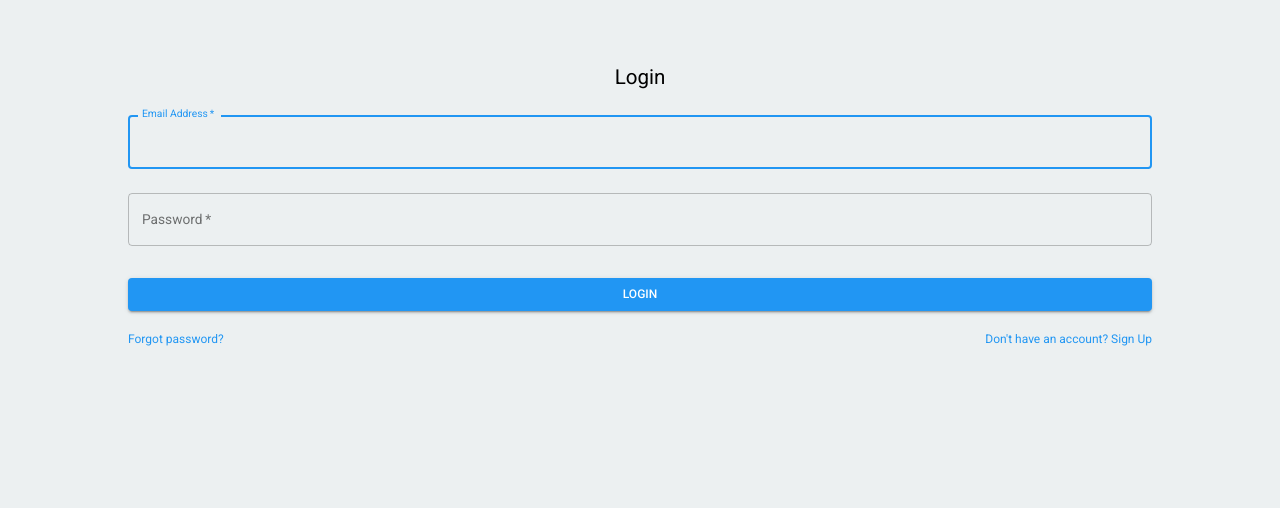
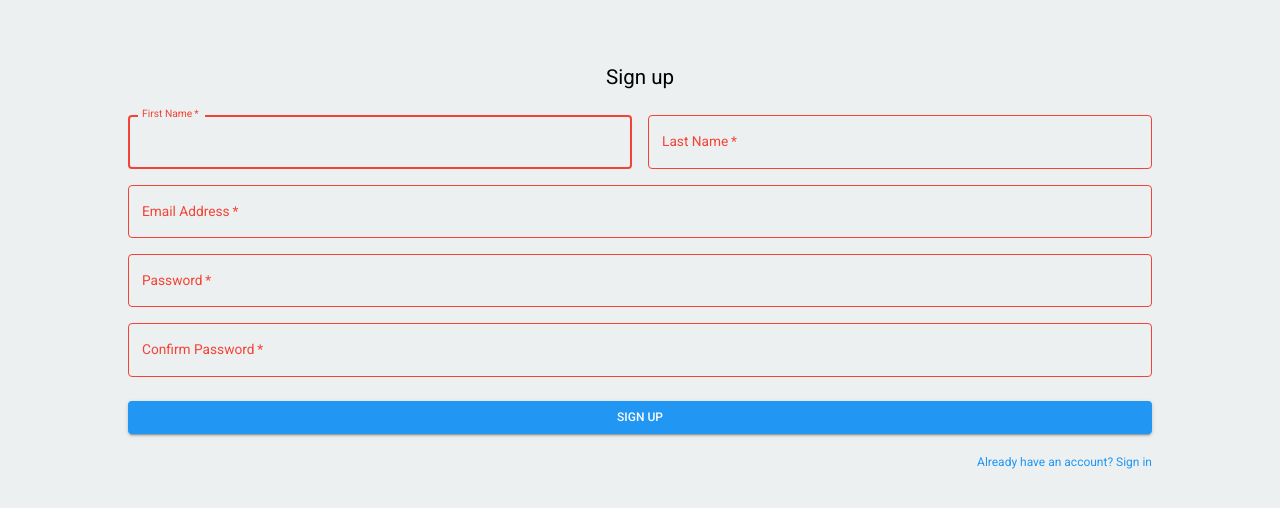
Before and after one commit to saidur-rahman1/updateMe, a React (Create React App) app in the folder client/: page / in a window 1280 px wide. Shown: the top 508 px of the page. Built offline with nearby package versions, Linux system fonts and the light colour scheme.

Commit message:
progress1

```diff
--- a/client/src/App.js
+++ b/client/src/App.js
@@ -3,7 +3,7 @@ import { MuiThemeProvider } from "@material-ui/core";
 import { BrowserRouter, Route } from "react-router-dom";
 
 import { theme } from "./themes/theme";
-import LandingPage from "./pages/Landing";
+import SignUp from "./pages/SignUp";
 import Login from "./pages/Login";
 
 import "./App.css";
@@ -12,7 +12,8 @@ function App() {
   return (
     <MuiThemeProvider theme={theme}>
       <BrowserRouter>
-        <Route path="/" component={Login} />
+        <Route path="/" component={SignUp} exact />
+        <Route path="/login" component={Login} />
       </BrowserRouter>
     </MuiThemeProvider>
   );
--- a/client/src/pages/Login.js
+++ b/client/src/pages/Login.js
@@ -1,4 +1,4 @@
-import React from 'react';
+import React, { useState, useEffect } from 'react';
 import Avatar from '@material-ui/core/Avatar';
 import Button from '@material-ui/core/Button';
 import CssBaseline from '@material-ui/core/CssBaseline';
@@ -33,8 +33,24 @@ const useStyles = makeStyles((theme) => ({
   },
 }));
 
+const initialValues = {
+  id: 0,
+  email: '',
+  password: ''
+};
+
 export default function Login() {
   const classes = useStyles();
+
+  const [values, setValues] = useState(initialValues);
+
+  const handleInputChange = e => {
+    const { name, value } = e.target
+    setValues({
+      ...values,
+      [name]:value
+    })
+  }
 
   return (
     <Grid component="main">
@@ -53,6 +69,8 @@ export default function Login() {
             name="email"
             autoComplete="email"
             autoFocus
+            value={values.email}
+            onChange={handleInputChange}
           />
           <TextField
             variant="outlined"
@@ -64,6 +82,8 @@ export default function Login() {
             type="password"
             id="password"
             autoComplete="current-password"
+            value={values.password}
+            onChange={handleInputChange}
           />
           <Button
             type="submit"
@@ -81,7 +101,7 @@ export default function Login() {
               </Link>
             </Grid>
             <Grid item>
-              <Link href="#" variant="body2">
+              <Link href="/" variant="body2">
                 {"Don't have an account? Sign Up"}
               </Link>
             </Grid>
--- /dev/null
+++ b/client/src/pages/SignUp.js
@@ -0,0 +1,174 @@
+import React, { useState, useEffect } from 'react';
+import Avatar from '@material-ui/core/Avatar';
+import Button from '@material-ui/core/Button';
+import CssBaseline from '@material-ui/core/CssBaseline';
+import TextField from '@material-ui/core/TextField';
+import FormControlLabel from '@material-ui/core/FormControlLabel';
+import Checkbox from '@material-ui/core/Checkbox';
+import Link from '@material-ui/core/Link';
+import Grid from '@material-ui/core/Grid';
+import Box from '@material-ui/core/Box';
+import LockOutlinedIcon from '@material-ui/icons/LockOutlined';
+import Typography from '@material-ui/core/Typography';
+import { makeStyles } from '@material-ui/core/styles';
+import Container from '@material-ui/core/Container';
+
+const useStyles = makeStyles((theme) => ({
+  paper: {
+    marginTop: theme.spacing(8),
+    display: 'flex',
+    flexDirection: 'column',
+    alignItems: 'center',
+  },
+  avatar: {
+    margin: theme.spacing(1),
+    backgroundColor: theme.palette.secondary.main,
+  },
+  form: {
+    width: '80%', // Fix IE 11 issue.
+    marginTop: theme.spacing(3),
+  },
+  submit: {
+    margin: theme.spacing(3, 0, 2),
+  },
+}));
+
+const initialValues = {
+  id: 0,
+  firstName: '',
+  lastName: '',
+  email: '',
+  password1: '',
+  password2: ''
+};
+
+export default function SignUp() {
+  const classes = useStyles();
+
+  const initialValidation = () => {
+    let temp = {}
+    temp.firstName = values.firstName?"":"Enter first name"
+    temp.lastName = values.lastName?"":"Enter last name"
+    temp.email = values.email?"":"Enter email"
+    temp.password1 = values.password1?"":"Enter password"
+    temp.password2 = values.password2?"":"Confirm password"
+  }
+
+  const [values, setValues] = useState(initialValues);
+
+  const handleInputChange = e => {
+    const { name, value } = e.target
+    setValues({
+      ...values,
+      [name]:value
+    })
+  }
+
+  return (
+    <Grid component="main" maxWidth="xs">
+      <Grid className={classes.paper}>
+        <Typography component="h1" variant="h5">
+          Sign up
+        </Typography>
+        <form className={classes.form} noValidate>
+          <Grid container spacing={2}>
+            <Grid item xs={12} sm={6}>
+              <TextField
+                error
+                helperText=""
+                autoComplete="fname"
+                name="firstName"
+                variant="outlined"
+                required
+                fullWidth
+                id="firstName"
+                label="First Name"
+                value={values.firstName}
+                onChange={handleInputChange, initialValidation}
+                autoFocus
+              />
+            </Grid>
+            <Grid item xs={12} sm={6}>
+              <TextField
+                error
+                helperText=""
+                variant="outlined"
+                required
+                fullWidth
+                id="lastName"
+                label="Last Name"
+                name="lastName"
+                autoComplete="lname"
+                value={values.lastName}
+                onChange={handleInputChange, initialValidation}
+              />
+            </Grid>
+            <Grid item xs={12}>
+              <TextField
+                error
+                helperText=""
+                variant="outlined"
+                required
+                fullWidth
+                id="email"
+                label="Email Address"
+                name="email"
+                autoComplete="email"
+                value={values.email}
+                onChange={handleInputChange, initialValidation}
+              />
+            </Grid>
+            <Grid item xs={12}>
+              <TextField
+                error
+                helperText=""
+                variant="outlined"
+                required
+                fullWidth
+                name="password1"
+                label="Password"
+                type="password"
+                id="password1"
+                autoComplete="current-password"
+                value={values.password1}
+                onChange={handleInputChange, initialValidation}
+              />
+            </Grid>
+            <Grid item xs={12}>
+              <TextField
+                error
+                helperText=""
+                variant="outlined"
+                required
+                fullWidth
+                name="password2"
+                label="Confirm Password"
+                type="password"
+                id="password2"
+                autoComplete="current-password"
+                value={values.password2}
+                onChange={handleInputChange, initialValidation}
+              />
+            </Grid>
+          </Grid>
+          <Button
+            type="submit"
+            fullWidth
+            variant="contained"
+            color="primary"
+            className={classes.submit}
+          >
+            Sign Up
+          </Button>
+          <Grid container justify="flex-end">
+            <Grid item>
+              <Link href="/login" variant="body2">
+                Already have an account? Sign in
+              </Link>
+            </Grid>
+          </Grid>
+        </form>
+      </Grid>
+    </Grid>
+  );
+}
```
